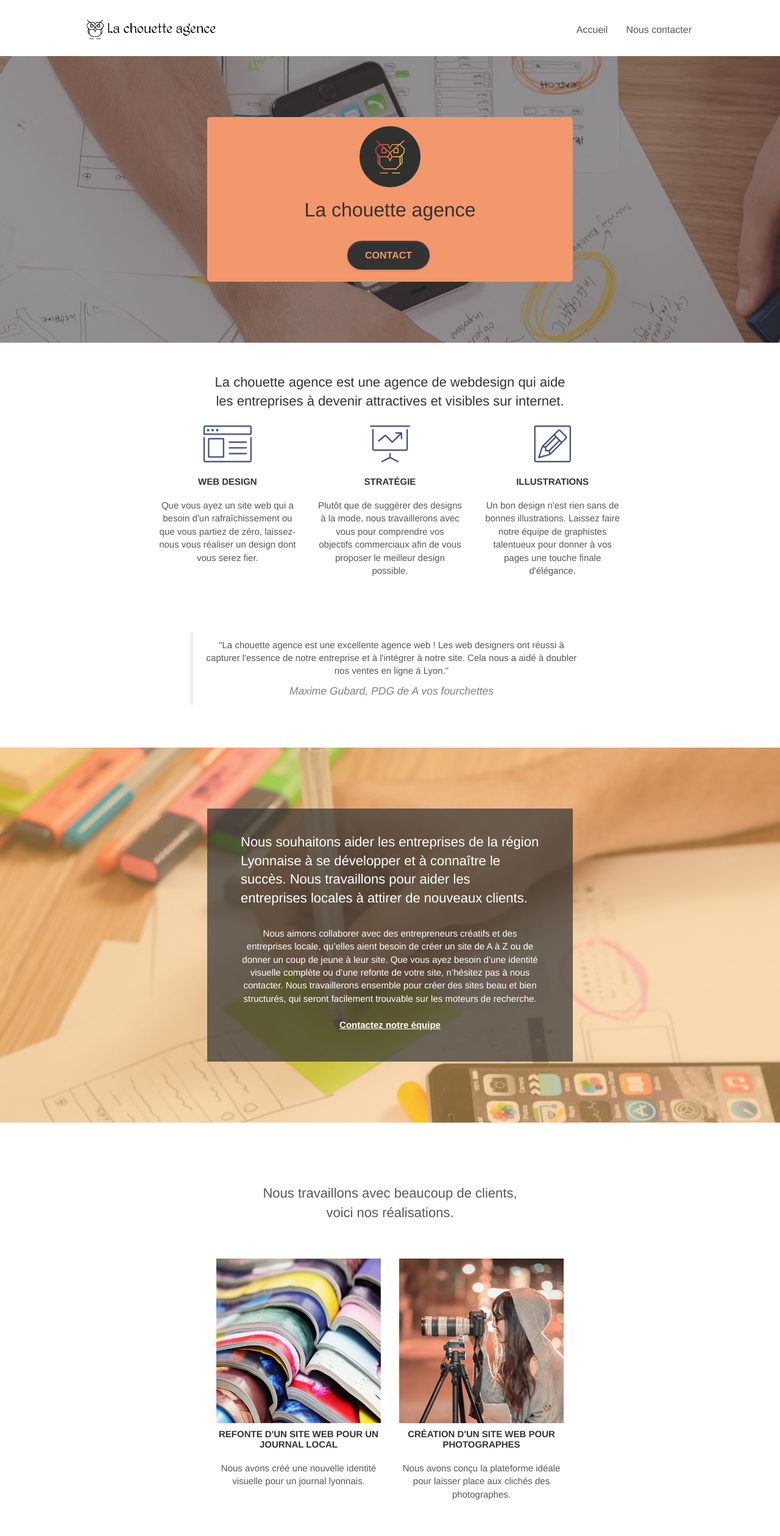
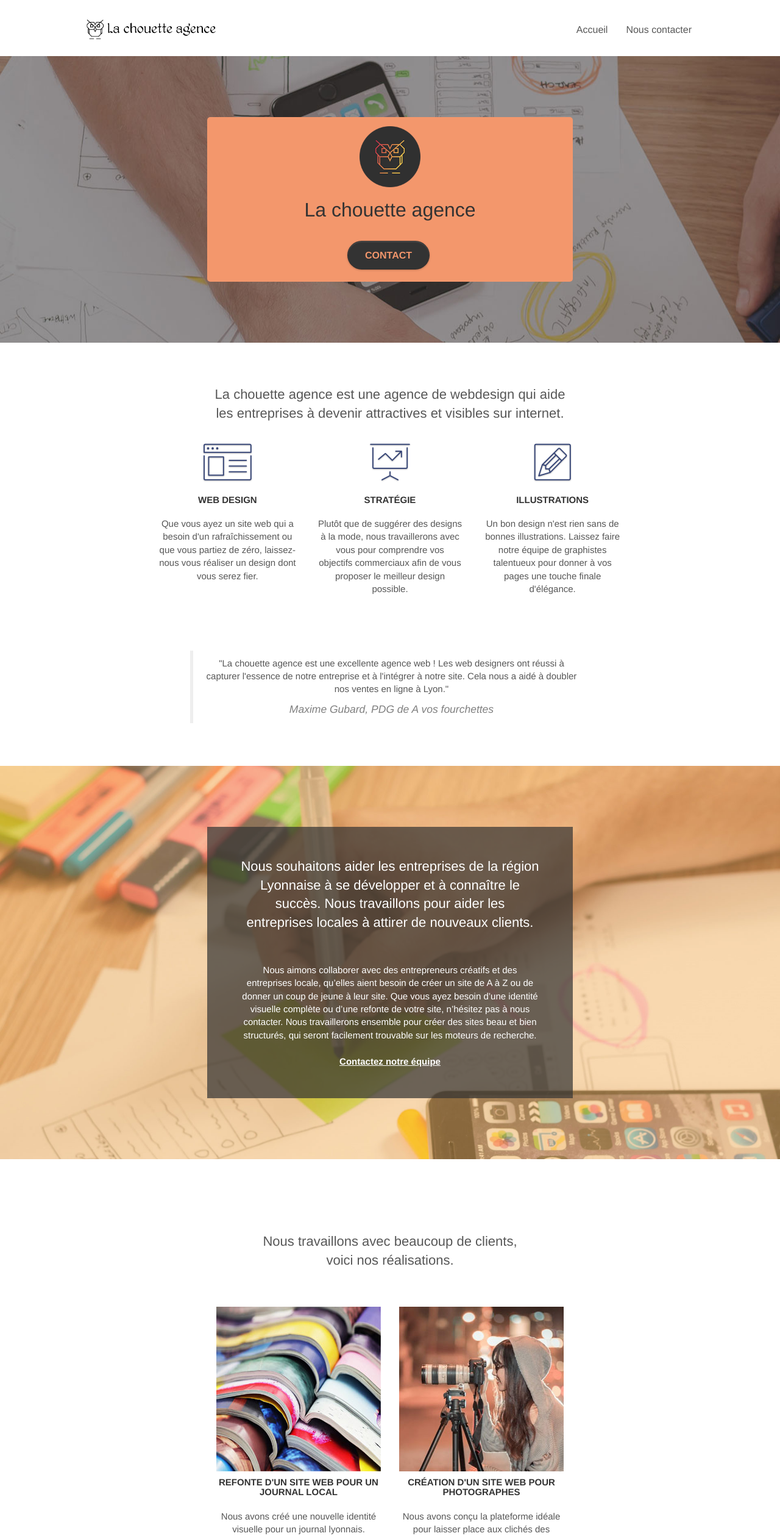
Before and after one commit to WilfriedRengassamy/RengassamyWilfried_4_06102021, a plain HTML site: page index.html in a window 1280 px wide. Shown: the top 2519 px of the page at 61% size. Drawn offline with Linux system fonts and the light colour scheme.

Commit message:
Correction sémantique et structure

```diff
--- a/index.html
+++ b/index.html
@@ -102,10 +102,10 @@
 
 				<section class="row">
 					<div class="col-sm-12 text-center">
-						<strong class="text-img">
+						<h2 class="text-img">
 							La chouette agence est une agence de webdesign qui aide<br />
 							les entreprises à devenir attractives et visibles sur internet.
-					</strong>
+						</h2>
 					</div>
 				</section>
 				<section class="row voffset-lg med-width-whitespace">
@@ -114,9 +114,9 @@
 						<div class="text-center">
 							<span class="et-icon-browser sm-shadow icon-dark-slate-blue icons icon-lg"></span>
 						</div>
-						<h2 class="mg-md text-center">
+						<h3 class="mg-md text-center">
 							Web design
-						</h2>
+						</h3>
 						<p class="text-center ">
 							Que vous ayez un site web qui a besoin d'un rafraîchissement ou que vous partiez de zéro,
 							laissez-nous vous réaliser un design dont vous serez fier.
@@ -127,9 +127,9 @@
 						<div class="text-center">
 							<span class="et-icon-presentation sm-shadow icon-dark-slate-blue icons icon-lg"></span>
 						</div>
-						<h2 class="mg-md text-center">
+						<h3 class="mg-md text-center">
 							Stratégie
-						</h2>
+						</h3>
 						<p class="text-center ">
 							Plutôt que de suggérer des designs à la mode, nous travaillerons avec vous pour comprendre vos
 							objectifs commerciaux afin de vous proposer le meilleur design possible.
@@ -140,9 +140,9 @@
 						<div class="text-center">
 							<span class="et-icon-edit sm-shadow icon-dark-slate-blue icons icon-lg"></span>
 						</div>
-						<h2 class="mg-md text-center">
+						<h3 class="mg-md text-center">
 							Illustrations
-						</h2>
+						</h3>
 						<p class="text-center ">
 							Un bon design n'est rien sans de bonnes illustrations. Laissez faire notre équipe de graphistes
 							talentueux pour donner à vos pages une touche finale d'élégance.
@@ -174,10 +174,10 @@
 			<div class="container bloc-lg">
 				<div class="row tight-width-whitespace black-background">
 					<div class="col-sm-12">
-						<strong class="mg-md text-center text-img contrast_light">
+						<h2 class="mg-md text-center text-img contrast_light">
 							Nous souhaitons aider les entreprises de la région Lyonnaise à se développer et à connaître le succès.
 							Nous travaillons pour aider les entreprises locales à attirer de nouveaux clients.<br><br>
-						</strong>
+						</h2>
 						<p class="text-center white">
 							Nous aimons collaborer avec des entrepreneurs créatifs et des entreprises locale, qu’elles aient besoin
 							de créer un site de A à Z ou de donner un coup de jeune à leur site. Que vous ayez besoin d’une identité
@@ -196,17 +196,17 @@
 			<div class="container bloc-lg">
 				<div class="row">
 					<div class="col-sm-12 text-center">
-						<p class="text-img">Nous travaillons avec beaucoup de clients,<br />
+						<h2 class="text-img">Nous travaillons avec beaucoup de clients,<br />
 							voici nos réalisations.
-						</p>
+						</h2>
 					</div>
 				</div>
 				<section class="row tight-width-whitespace portfolio-row">
 					<article class="col-sm-6">
 						<a href="#" data-lightbox="img/1.jpg" data-gallery-id="gallery-1" data-caption="Refonte d'un site web pour un journal local" data-frame="snapshot-lb"><img src="img/1.jpg" alt="paris web design logo agence web meilleure agence et refonte site web journal" class="img-responsive portfolio-thumb" /></a>
-						<h2 class="mg-md text-center">
+						<h3 class="mg-md text-center">
 							Refonte d'un site web pour un journal local
-						</h2>
+						</h3>
 						<p class="text-center">
 							Nous avons créé une nouvelle identité visuelle pour un journal lyonnais.
 						</p>
@@ -214,9 +214,9 @@
 
 					<article class="col-sm-6">
 						<a href="#" data-lightbox="img/2.jpg" data-gallery-id="gallery-1" data-caption="Création d'un site web pour photographes" data-frame="snapshot-lb"><img src="img/2.jpg" class="img-responsive portfolio-thumb" alt="paris web design logo agence web meilleure agence, Création d'un site web pour photographes" /></a>
-						<h2 class="mg-md text-center">
+						<h3 class="mg-md text-center">
 							Création d'un site web pour photographes
-						</h2>
+						</h3>
 						<p class="text-center">
 							Nous avons conçu la plateforme idéale pour laisser place aux clichés des photographes.
 						</p>
@@ -226,9 +226,9 @@
 				<section class="row tight-width-whitespace portfolio-row">
 					<article class="col-sm-6">
 						<a href="#" data-lightbox="img/3.jpg" data-gallery-id="gallery-1" data-caption="Création d'un site internet pour un voyageur" data-frame="snapshot-lb"><img src="img/3.jpg" class="img-responsive portfolio-thumb" alt="paris web design logo agence web meilleure agence, Création d'un site web pour voyageur"/></a>
-						<h2 class="mg-md text-center">
+						<h3 class="mg-md text-center">
 							Création d'un site internet pour un voyageur
-						</h2>
+						</h3>
 						<p class="text-center">
 							Nous avons élaboré un site internet et des illustrations pour sublimer les vidéos et les articles de ce voyageur.
 						</p>
@@ -236,9 +236,9 @@
 
 					<article class="col-sm-6">
 						<a href="#" data-lightbox="img/4.jpg" data-gallery-id="gallery-1" data-caption="Conception d'un site pour une agence de mariage" data-frame="snapshot-lb"><img src="img/4.jpg" class="img-responsive portfolio-thumb" alt="paris web design logo agence web meilleure agence, Création d'un site web pour agence de mariage" /></a>
-						<h2 class="mg-md text-center">
+						<h3 class="mg-md text-center">
 							Conception d'un site pour une agence de mariage
-						</h2>
+						</h3>
 						<p class="text-center">
 							Nous avons travaillé avec cette agence pour créer un site internet permettant la présentation détaillée de leurs prestations.
 						</p>
@@ -252,8 +252,8 @@
 		<section class="bloc bgc-dark-slate-blue bg-banniere d-bloc" id="bloc-5-cta">
 			<div class="container bloc-lg">
 				<div class="row bloc-size access-bcg_smbr">
-					<p class="mg-md text-img text-center contrast_light">Prêt pour redonner vie à votre projet ?<br>
-					Contactez notre équipe !</p>
+					<h2 class="mg-md text-img text-center contrast_light">Prêt pour redonner vie à votre projet ?<br>
+					Contactez notre équipe !</h2>
 
 					<div class="col-sm-12 text-center">
 						<a href="contact-webdesign-lyon.html" class="btn btn-smbr_tangerine btn-clean btn-rd btn-lg cta-hero" tabindex="4">Contact</a>
--- a/style.css
+++ b/style.css
@@ -758,10 +758,8 @@ strong {
 }
 
 h2 {
-    font-size: 15px;
-    text-transform: uppercase;
-    font-weight: 700;
-    color: #333333!important;
+    font-size: 22px;
+    line-height: 1.4em;
 }
 
 h3 {
```
